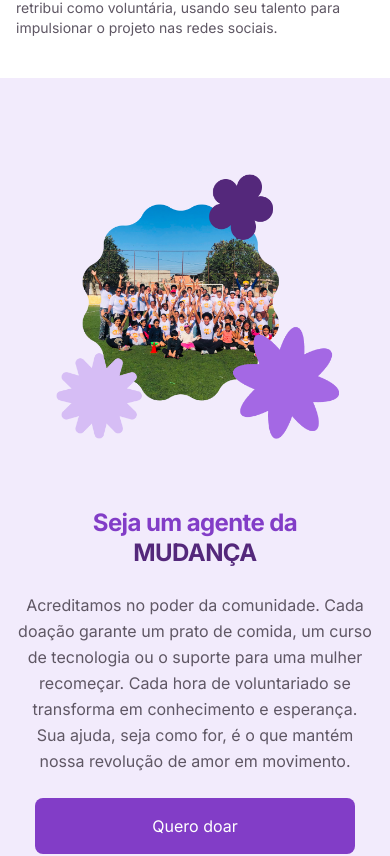
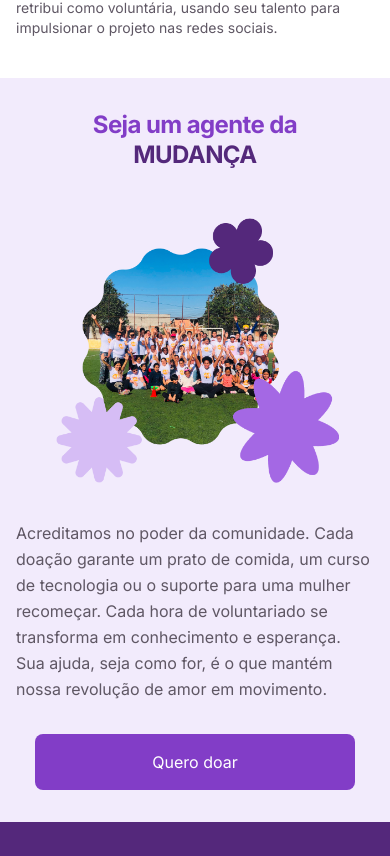
Before and after one commit to Projeto-FrontEnd-Fusion/Aceve-website-development, a Next.js app: page /sobre-nos in a window 390 px wide. Shown: the part 3697-4553 px from the top of the page. Built offline with nearby package versions, Linux system fonts and the light colour scheme; a web font is replaced by a local one.

Commit message:
fix: ajustment on responsiviness on mobile and tablet breakpoints

```diff
--- a/src/features/about-us/components/Changemaker.tsx
+++ b/src/features/about-us/components/Changemaker.tsx
@@ -4,9 +4,12 @@ import floralFrameImage from "@/assets/changemaker.png";
 
 export const Changemaker = () => {
   return (
-    <section className="w-full bg-primary-200 px-4 py-12 tablet:px-8 desktop:px-16">
-      <div className="grid grid-rows-[auto_auto] grid-cols-1 gap-8 desktop:grid-rows-1 desktop:grid-cols-2 desktop:items-center desktop:gap-24">
-        <div className="row-start-2 desktop:row-start-1 flex flex-col items-center desktop:items-start gap-6">
+    <section className="w-full bg-primary-200 px-4 py-8 tablet:px-8 desktop:px-16">
+      <div className="grid grid-rows-[auto_auto] grid-cols-1 min-md:gap-8 ">
+
+        <div className="row-start-2 desktop:row-start-1 flex flex-col items-center desktop:items-start min-md:gap-6">
+
+          <div>
             <h2 className="font-inter font-bold text-2xl tablet:text-[2rem] desktop:text-[2.5rem] leading-tight tracking-tight text-center desktop:text-left">
               <span className="block tablet:inline text-primary-600">
                 Seja um agente da{" "}
@@ -15,8 +18,17 @@ export const Changemaker = () => {
                 MUDANÇA
               </span>
             </h2>
+          </div>
+          <div className="row-start-1 desktop:row-start-1 flex justify-center desktop:justify-end">
 
-          <p className="font-inter text-base tablet:text-lg desktop:text-xl leading-relaxed text-grey-600 text-center desktop:text-left max-w-full">
+            <Image
+              src={floralFrameImage}
+              alt="Imagem institucional decorada com moldura floral"
+              className="object-contain h-auto max-w-[18rem] tablet:max-w-[32rem] desktop:max-w-[50rem] transition-all duration-500"
+            />
+          </div>
+          <div className="flex flex-col gap-8 items-center">
+            <p className="font-inter text-base tablet:text-lg desktop:text-xl leading-relaxed text-grey-600 min-md:text-center desktop:text-left max-w-full">
               Acreditamos no poder da comunidade. Cada doação garante um prato de
               comida, um curso de tecnologia ou o suporte para uma mulher
               recomeçar. Cada hora de voluntariado se transforma em conhecimento e
@@ -32,13 +44,9 @@ export const Changemaker = () => {
               Quero doar
             </GlobalLink>
           </div>
-        <div className="row-start-1 desktop:row-start-1 flex justify-center desktop:justify-end">
-          <Image
-            src={floralFrameImage}
-            alt="Imagem institucional decorada com moldura floral"
-            className="object-contain h-auto max-w-[18rem] tablet:max-w-[32rem] desktop:max-w-[50rem] transition-all duration-500"
-          />
+
         </div>
+
       </div>
     </section>
   );
```
Lines whose indentation alone changed are shown as unchanged.
